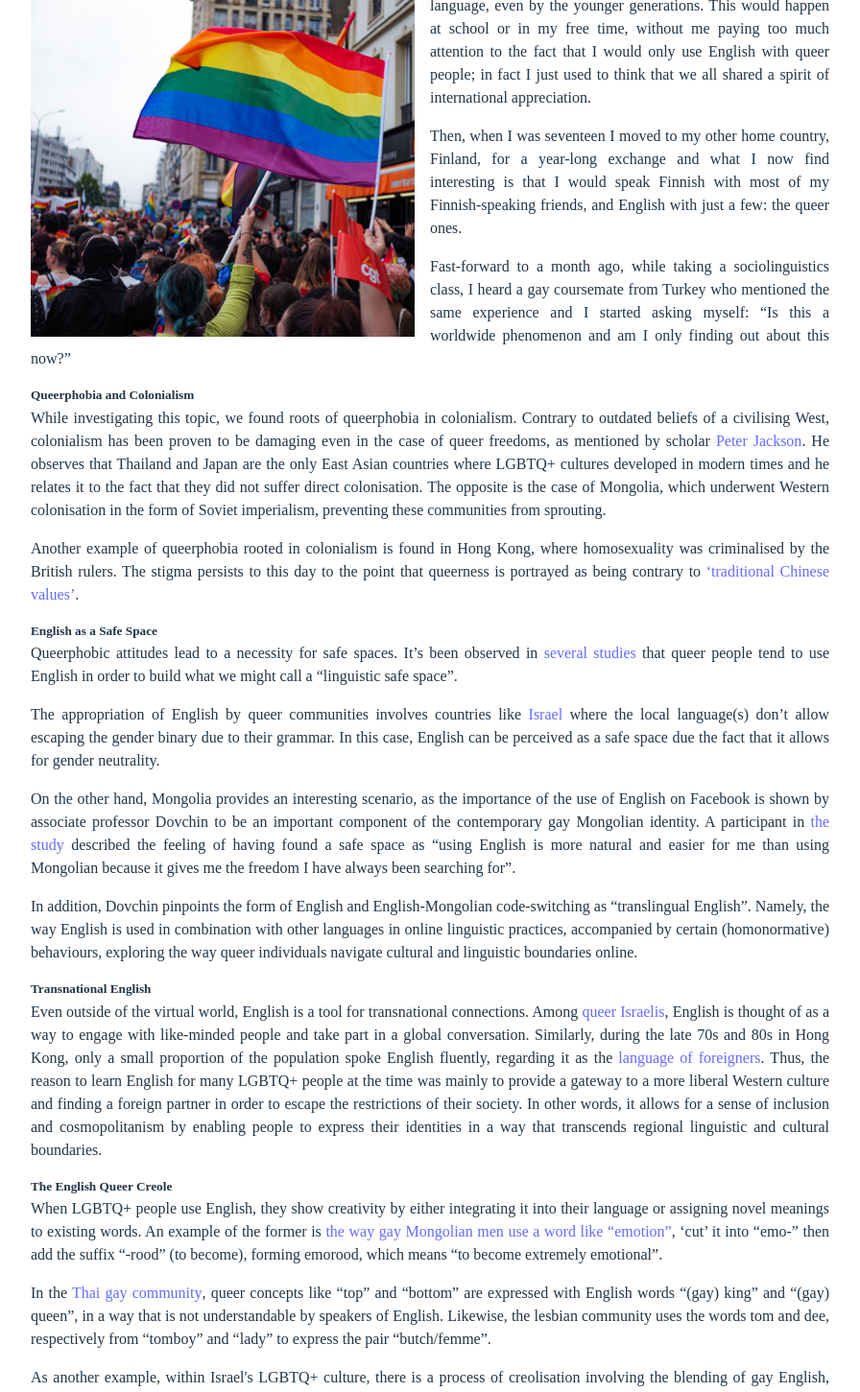
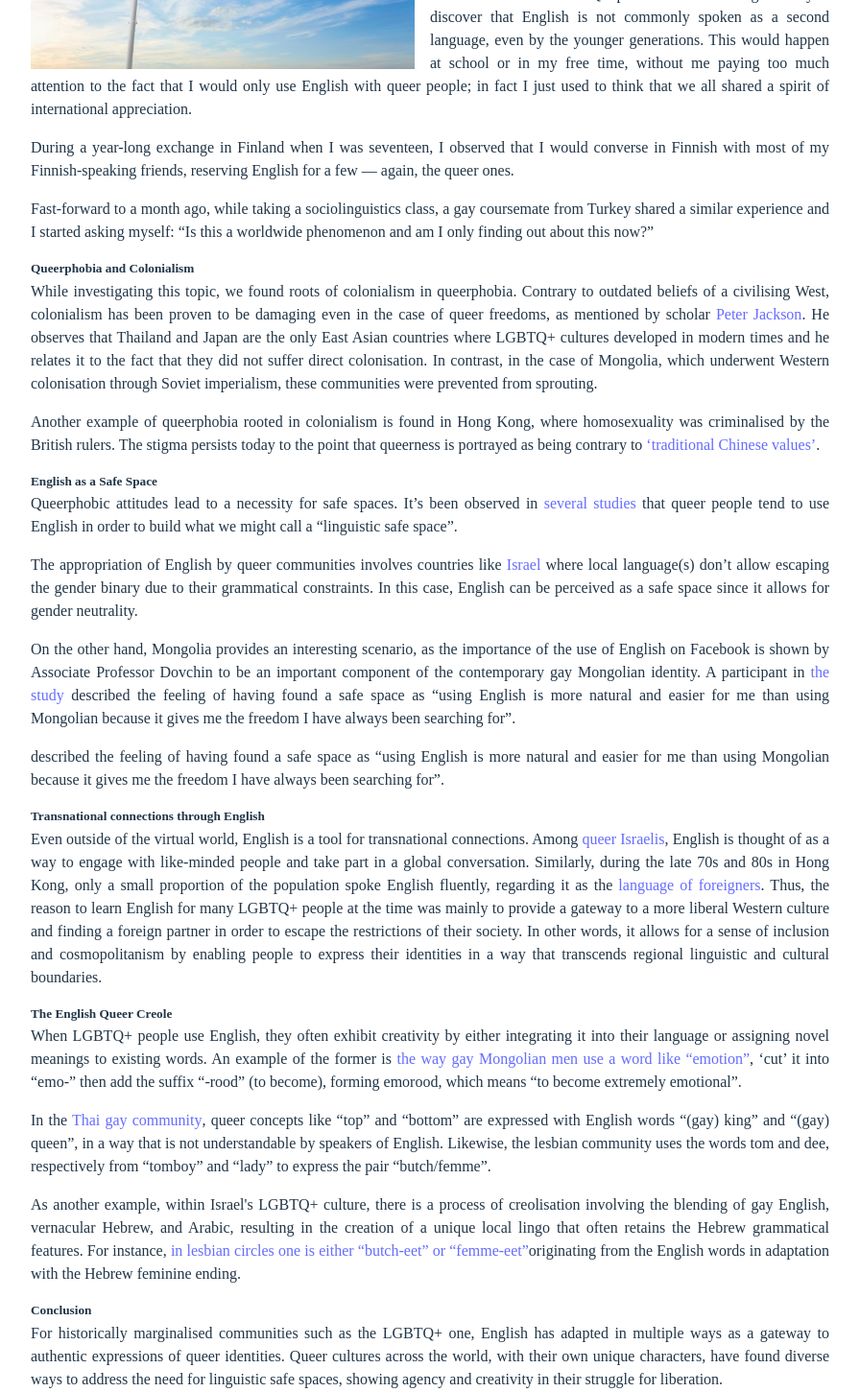
Before and after one commit to mikad74/popSci, a React (Vite) app: page / in a window 1280 px wide. Shown: the part 320-1771 px from the top of the page at 96% size, without its empty margins (192-1088 px from the left). Built offline with nearby package versions, Linux system fonts and the light colour scheme.

Commit message:
first final edition

```diff
--- a/index.html
+++ b/index.html
@@ -10,7 +10,7 @@
       href="https://fonts.googleapis.com/css2?family=Sacramento&display=swap"
       rel="stylesheet"
     />
-    <title>wimamitudbe: English in queer communities</title>
+    <title>wimamitudbe: Queer Linguistic Resilience: English as a Safe Space</title>
   </head>
   <body>
     <div id="root"></div>
--- a/src/components/Content.tsx
+++ b/src/components/Content.tsx
@@ -5,7 +5,7 @@ function Content() {
     <div className="content">
       <div className="text">
         <img src={CoverImage} alt="cover image" id="cover"></img>
-        <h2>English ... Gay?</h2>
+        <h2>Queer Linguistic Resilience: English as a Safe Space</h2>
         <p className="date">Friday, May 26, 2023</p>
         <p>
           Growing up in Italy as a queer person, I noticed that it was quite
@@ -18,21 +18,21 @@ function Content() {
           shared a spirit of international appreciation.
         </p>
         <p>
-          Then, when I was seventeen I moved to my other home country, Finland,
-          for a year-long exchange and what I now find interesting is that I
-          would speak Finnish with most of my Finnish-speaking friends, and
-          English with just a few: the queer ones.
+          During a year-long exchange in Finland when I was seventeen, I
+          observed that I would converse in Finnish with most of my
+          Finnish-speaking friends, reserving English for a few — again, the
+          queer ones.
         </p>
         <p>
-          Fast-forward to a month ago, while taking a sociolinguistics class, I
-          heard a gay coursemate from Turkey who mentioned the same experience
-          and I started asking myself: “Is this a worldwide phenomenon and am I
-          only finding out about this now?”
+          Fast-forward to a month ago, while taking a sociolinguistics class, a
+          gay coursemate from Turkey shared a similar experience and I started
+          asking myself: “Is this a worldwide phenomenon and am I only finding
+          out about this now?”
         </p>
         <h5>Queerphobia and Colonialism</h5>
         <p>
-          While investigating this topic, we found roots of queerphobia in
-          colonialism. Contrary to outdated beliefs of a civilising West,
+          While investigating this topic, we found roots of colonialism in
+          queerphobia. Contrary to outdated beliefs of a civilising West,
           colonialism has been proven to be damaging even in the case of queer
           freedoms, as mentioned by scholar
           <a
@@ -45,15 +45,15 @@ function Content() {
           . He observes that Thailand and Japan are the only East Asian
           countries where LGBTQ+ cultures developed in modern times and he
           relates it to the fact that they did not suffer direct colonisation.
-          The opposite is the case of Mongolia, which underwent Western
-          colonisation in the form of Soviet imperialism, preventing these
-          communities from sprouting.
+          In contrast, in the case of Mongolia, which underwent Western
+          colonisation through Soviet imperialism, these communities were
+          prevented from sprouting.
         </p>
         <p>
           Another example of queerphobia rooted in colonialism is found in Hong
           Kong, where homosexuality was criminalised by the British rulers. The
-          stigma persists to this day to the point that queerness is portrayed
-          as being contrary to
+          stigma persists today to the point that queerness is portrayed as
+          being contrary to
           <a
             href="https://onlinelibrary.wiley.com/doi/abs/10.1111/weng.12005"
             target="_blank"
@@ -87,14 +87,14 @@ function Content() {
             {" "}
             Israel{" "}
           </a>
-          where the local language(s) don’t allow escaping the gender binary due
-          to their grammar. In this case, English can be perceived as a safe
-          space due the fact that it allows for gender neutrality.
+          where local language(s) don’t allow escaping the gender binary due to
+          their grammatical constraints. In this case, English can be perceived
+          as a safe space since it allows for gender neutrality.
         </p>
         <p>
           On the other hand, Mongolia provides an interesting scenario, as the
-          importance of the use of English on Facebook is shown by associate
-          professor Dovchin to be an important component of the contemporary gay
+          importance of the use of English on Facebook is shown by Associate
+          Professor Dovchin to be an important component of the contemporary gay
           Mongolian identity. A participant in
           <a
             href="https://onlinelibrary.wiley.com/doi/abs/10.1111/weng.12005"
@@ -108,14 +108,11 @@ function Content() {
           gives me the freedom I have always been searching for”.
         </p>
         <p>
-          In addition, Dovchin pinpoints the form of English and
-          English-Mongolian code-switching as “translingual English”. Namely,
-          the way English is used in combination with other languages in online
-          linguistic practices, accompanied by certain (homonormative)
-          behaviours, exploring the way queer individuals navigate cultural and
-          linguistic boundaries online.
+          described the feeling of having found a safe space as “using English
+          is more natural and easier for me than using Mongolian because it
+          gives me the freedom I have always been searching for”.
         </p>
-        <h5>Transnational English</h5>
+        <h5>Transnational connections through English</h5>
         <p>
           Even outside of the virtual world, English is a tool for transnational
           connections. Among
@@ -146,9 +143,9 @@ function Content() {
         </p>
         <h5>The English Queer Creole</h5>
         <p>
-          When LGBTQ+ people use English, they show creativity by either
-          integrating it into their language or assigning novel meanings to
-          existing words. An example of the former is
+          When LGBTQ+ people use English, they often exhibit creativity by
+          either integrating it into their language or assigning novel meanings
+          to existing words. An example of the former is
           <a
             href="https://onlinelibrary.wiley.com/doi/10.1111/weng.12445"
             target="_blank"
@@ -178,7 +175,7 @@ function Content() {
           As another example, within Israel's LGBTQ+ culture, there is a process
           of creolisation involving the blending of gay English, vernacular
           Hebrew, and Arabic, resulting in the creation of a unique local lingo
-          that often retains the Hebrew grammar. For instance,
+          that often retains the Hebrew grammatical features. For instance,
           <a
             href="https://books.google.nl/books?hl=en&lr=&id=lbMUxRiQO6sC&oi=fnd&pg=PA105&dq=moriel+israel+disco&ots=oj6Gqb6Hun&sig=zBl_76aEXmDoJoG7Jq-u8YlnZ3M&redir_esc=y#v=onepage&q=moriel%20israel%20disco&f=false"
             target="_blank"
@@ -186,10 +183,18 @@ function Content() {
             {" "}
             in lesbian circles one is either “butch-eet” or “femme-eet”
           </a>
-          originating from the Hebrew feminine ending.
+          originating from the English words in adaptation with the Hebrew
+          feminine ending.
         </p>
         <h5>Conclusion</h5>
-        <p>Everybody is gay.</p>
+        <p>
+          For historically marginalised communities such as the LGBTQ+ one,
+          English has adapted in multiple ways as a gateway to authentic
+          expressions of queer identities. Queer cultures across the world, with
+          their own unique characters, have found diverse ways to address the
+          need for linguistic safe spaces, showing agency and creativity in
+          their struggle for liberation.
+        </p>
       </div>
       <div className="writer-container">
         <div className="writer-title">Written by:</div>
```
Also changed, not shown: public/cover.jpg.
